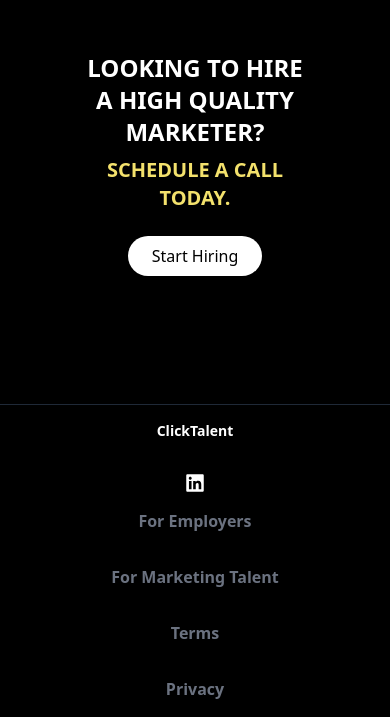
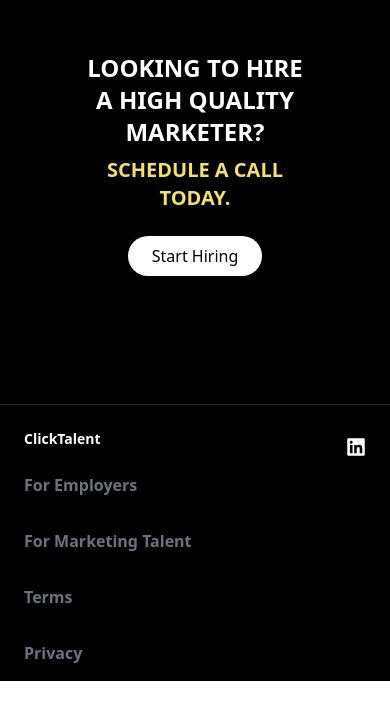
Before and after one commit to MusmRapid/clicktalent, a React (Vite) app: page / in a window 390 px wide. Shown: the part 3638-4355 px from the top of the page. After the commit the page ends 4319 px from the top, so only its background shows below. Built offline with nearby package versions, Linux system fonts and the light colour scheme.

Commit message:
Fix layout alignment in FooterComp for improved responsiveness

```diff
--- a/src/components/HomeComp/FooterComp/index.tsx
+++ b/src/components/HomeComp/FooterComp/index.tsx
@@ -27,7 +27,7 @@ const FooterComp = () => {
       </div>
 
       <footer className="w-full">
-        <div className="flex flex-col items-center justify-between w-full max-w-5xl gap-4 px-6 py-4 m-auto text-sm border-t border-gray-800 md:gap-4 md:flex-row">
+        <div className="flex items-center justify-between w-full max-w-5xl gap-4 px-6 py-4 m-auto text-sm border-t border-gray-800 md:gap-4 md:flex-row">
           <div className="font-bold">ClickTalent</div>
           <div className="mt-4 md:mt-0">
             <a href="#" className="text-xl hover:opacity-75">
@@ -36,7 +36,7 @@ const FooterComp = () => {
           </div>
         </div>
         <div>
-          <div className="flex flex-col items-center  w-full max-w-5xl gap-8 px-6 pb-4  m-auto  border-gray-800 md:gap-4 md:flex-row">
+          <div className="flex flex-col w-full max-w-5xl gap-8 px-6 pb-4  m-auto  border-gray-800 md:gap-4 md:flex-row">
             <a href="#" className="text-gray-500 font-semibold hover:underline">
               For Employers
             </a>
```
